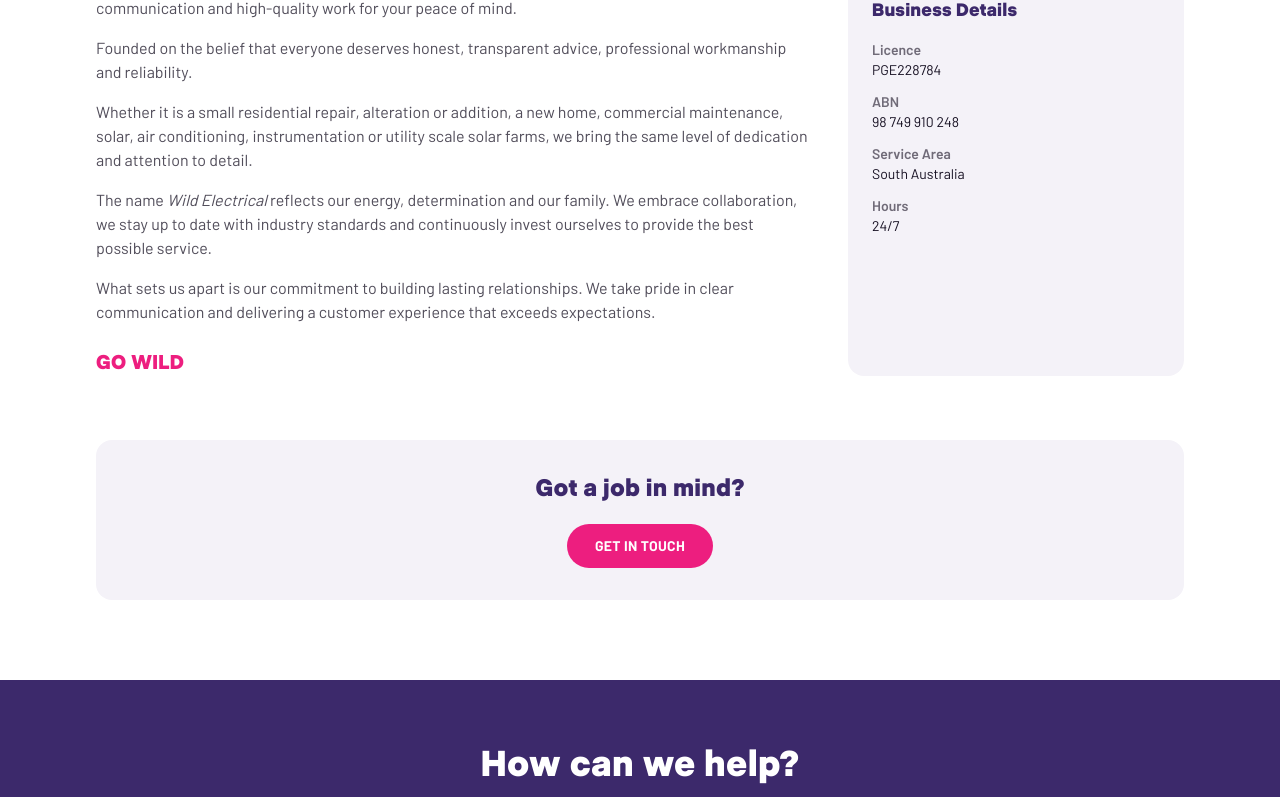
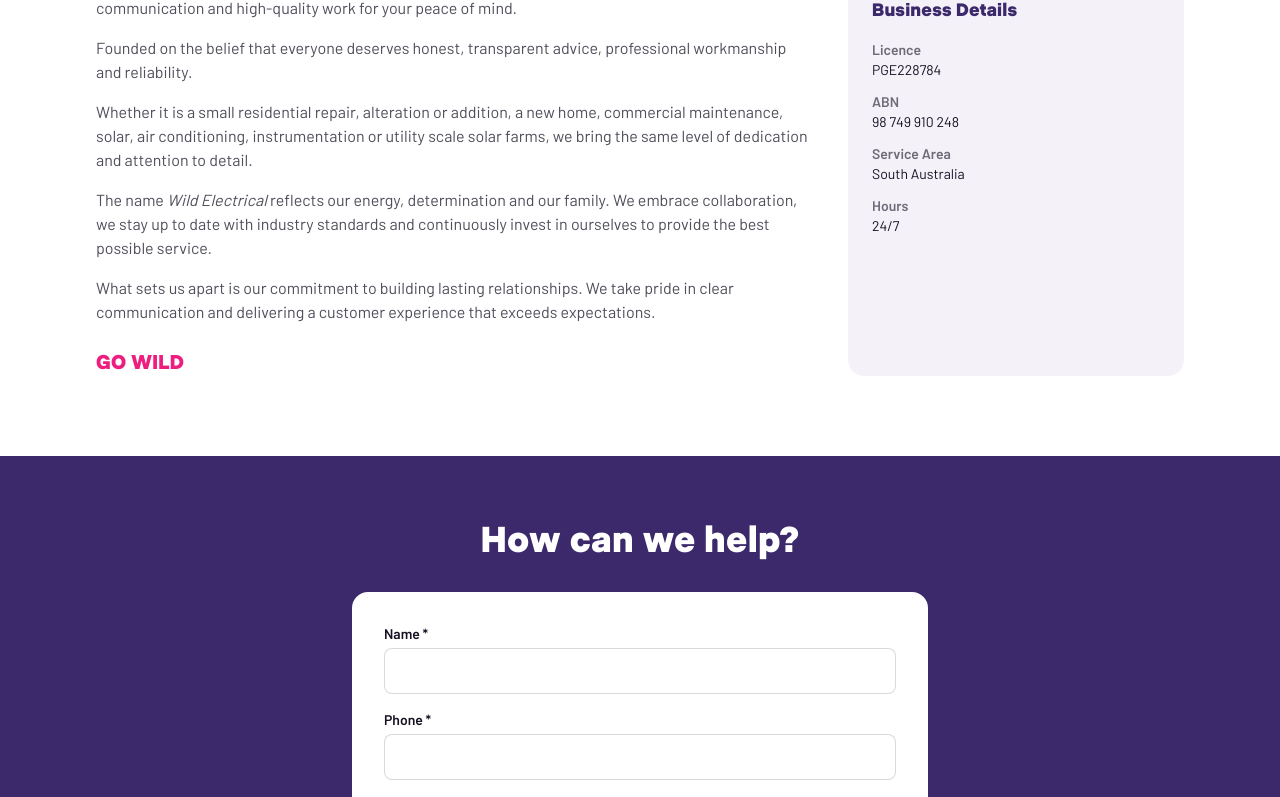
Before and after one commit to RhysWildElectrical/wild.electrical, a Next.js app: page /about in a window 1280 px wide. Shown: the part 396-1193 px from the top of the page. Built offline with nearby package versions, Linux system fonts and the light colour scheme.

Commit message:
Update page.tsx
about page update

```diff
--- a/src/app/about/page.tsx
+++ b/src/app/about/page.tsx
@@ -1,5 +1,4 @@
 import type { Metadata } from "next";
-import Link from "next/link";
 import Container from "@/components/Container";
 import { site } from "@/lib/site";
 
@@ -39,7 +38,7 @@
               The name <em>Wild Electrical</em> reflects our energy,
               determination and our family. We embrace collaboration, we
               stay up to date with industry standards and continuously
-              invest ourselves to provide the best possible service.
+              invest in ourselves to provide the best possible service.
             </p>
             <p className="mt-4 text-wild-ink/75">
               What sets us apart is our commitment to building lasting
@@ -74,20 +73,6 @@
             </dl>
           </div>
         </Container>
-
-        <Container className="mt-16">
-          <div className="rounded-2xl bg-wild-fog p-8 text-center">
-            <h2 className="font-display text-2xl text-wild-purple">
-              Got a job in mind?
-            </h2>
-            <Link
-              href="/contact"
-              className="mt-5 inline-block rounded-full bg-wild-pink px-7 py-3 text-sm font-bold uppercase tracking-wide text-white transition hover:brightness-110"
-            >
-              Get in Touch
-            </Link>
-          </div>
-        </Container>
       </section>
     </>
   );
```
